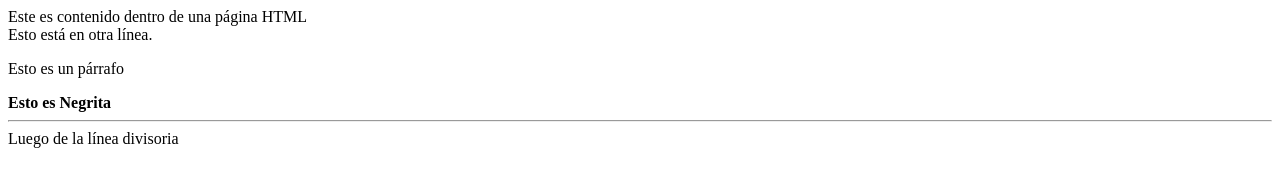
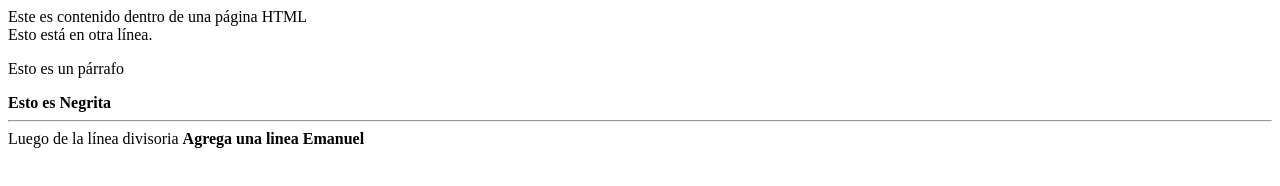
Before and after one commit to eodstrcil/sandbox, a plain HTML site: page index.html in a window 1280 px wide. Drawn offline with Linux system fonts and the light colour scheme.

Commit message:
Actualizado Emanuel

```diff
--- a/index.html
+++ b/index.html
@@ -10,5 +10,6 @@
         <b>Esto es Negrita</b>
         <hr>
         Luego de la línea divisoria
+        <b>Agrega una linea Emanuel</b>
     </body>
 </html>
```
Also changed, not shown: 1 other file.
